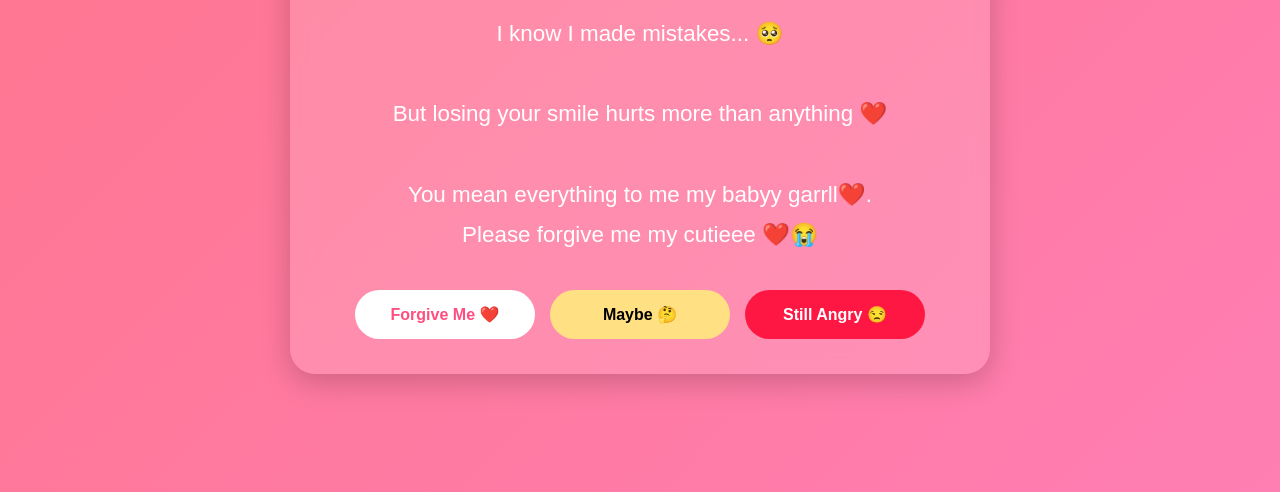
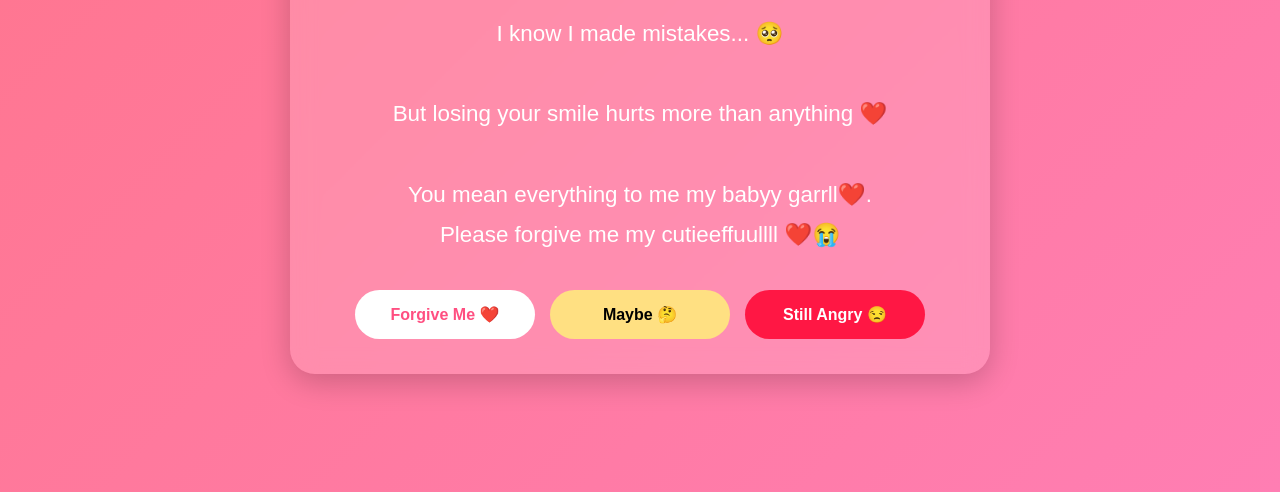
Before and after one commit to Sagar-M0322/maanu.github.io, a plain HTML site: page index.html in a window 1280 px wide. Shown: the part 308-800 px from the top of the page. Drawn offline with Linux system fonts and the light colour scheme.

Commit message:
Update index.html

```diff
--- a/index.html
+++ b/index.html
@@ -176,7 +176,7 @@ button{
         I know I made mistakes... 🥺<br><br>
         But losing your smile hurts more than anything ❤️<br><br>
         You mean everything to me my babyy garrll❤️.<br>
-        Please forgive me my cutieee ❤️😭
+        Please forgive me my cutieeffuullll ❤️😭
     </p>
 
     <div class="buttons">
```
